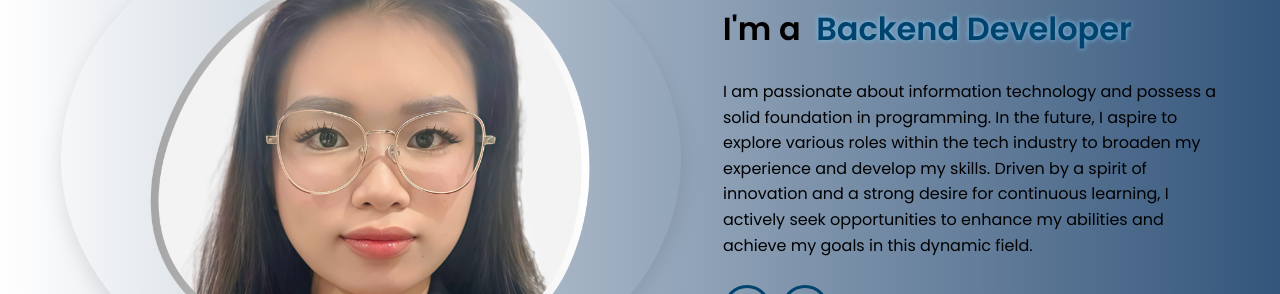
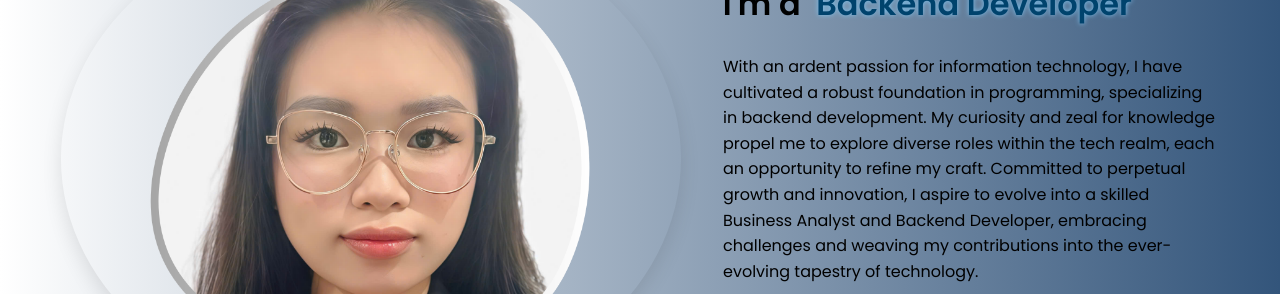
Before and after one commit to hongphuc0987/my_portfolio, a plain HTML site: page index.html in a window 1280 px wide. Shown: the part 278-572 px from the top of the page. Drawn offline with nearby package versions, Linux system fonts and the light colour scheme.

Commit message:
Update index.html

```diff
--- a/index.html
+++ b/index.html
@@ -69,11 +69,7 @@
                         <span>Business Analyst</span>
                     </span>
                 </div>
-                <p data-aos="flip-up" data-aos-duration="1000" data-aos-delay="900">I am passionate about information
-                    technology and possess a solid foundation in programming. In the future, I aspire to explore various
-                    roles within the tech industry to broaden my experience and develop my skills. Driven by a spirit of
-                    innovation and a strong desire for continuous learning, I actively seek opportunities to enhance my
-                    abilities and achieve my goals in this dynamic field. </p>
+                <p data-aos="flip-up" data-aos-duration="1000" data-aos-delay="900">With an ardent passion for information technology, I have cultivated a robust foundation in programming, specializing in backend development. My curiosity and zeal for knowledge propel me to explore diverse roles within the tech realm, each an opportunity to refine my craft. Committed to perpetual growth and innovation, I aspire to evolve into a skilled Business Analyst and Backend Developer, embracing challenges and weaving my contributions into the ever-evolving tapestry of technology. </p>
                 <div class="social-links" data-aos="flip-down" data-aos-duration="1000" data-aos-delay="1000">
                     <a href="https://github.com/hongphuc0987" target="_blank"><i
                             class="fa-brands fa-square-github"></i></a>
```
